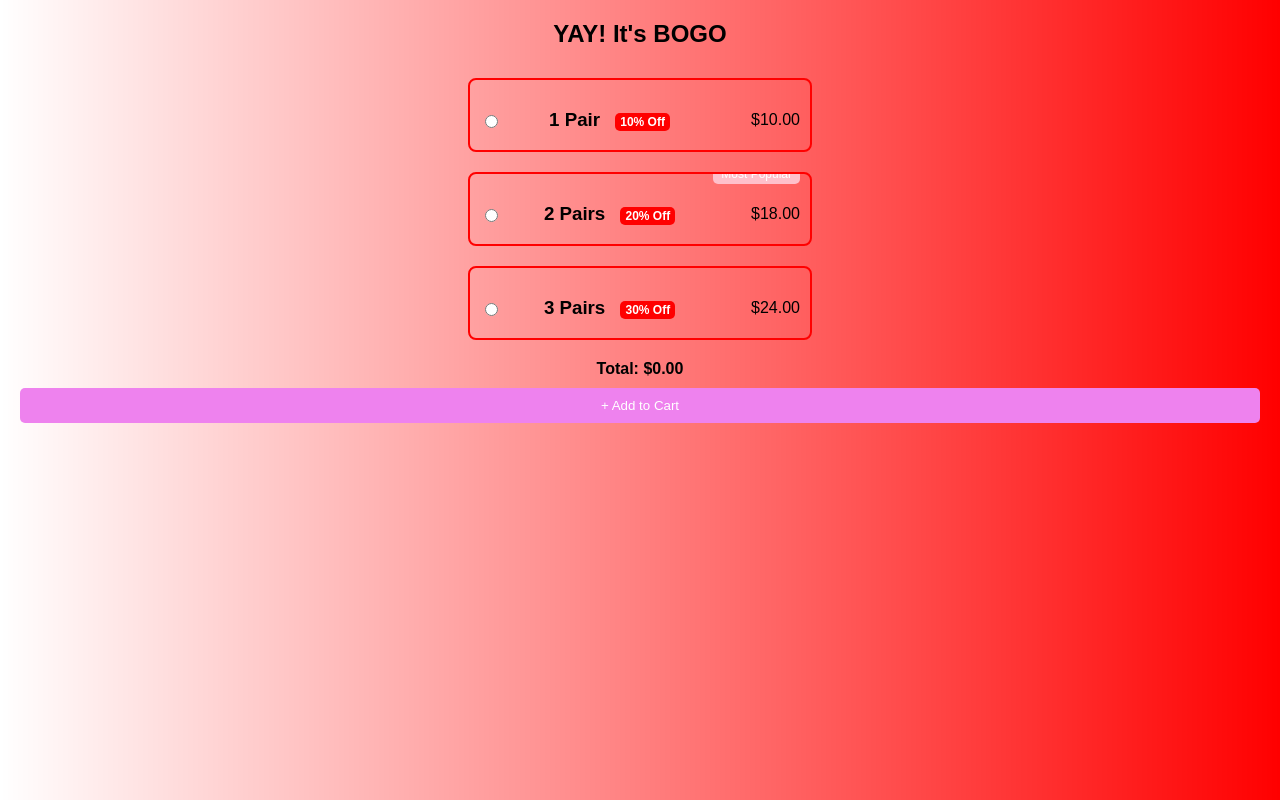
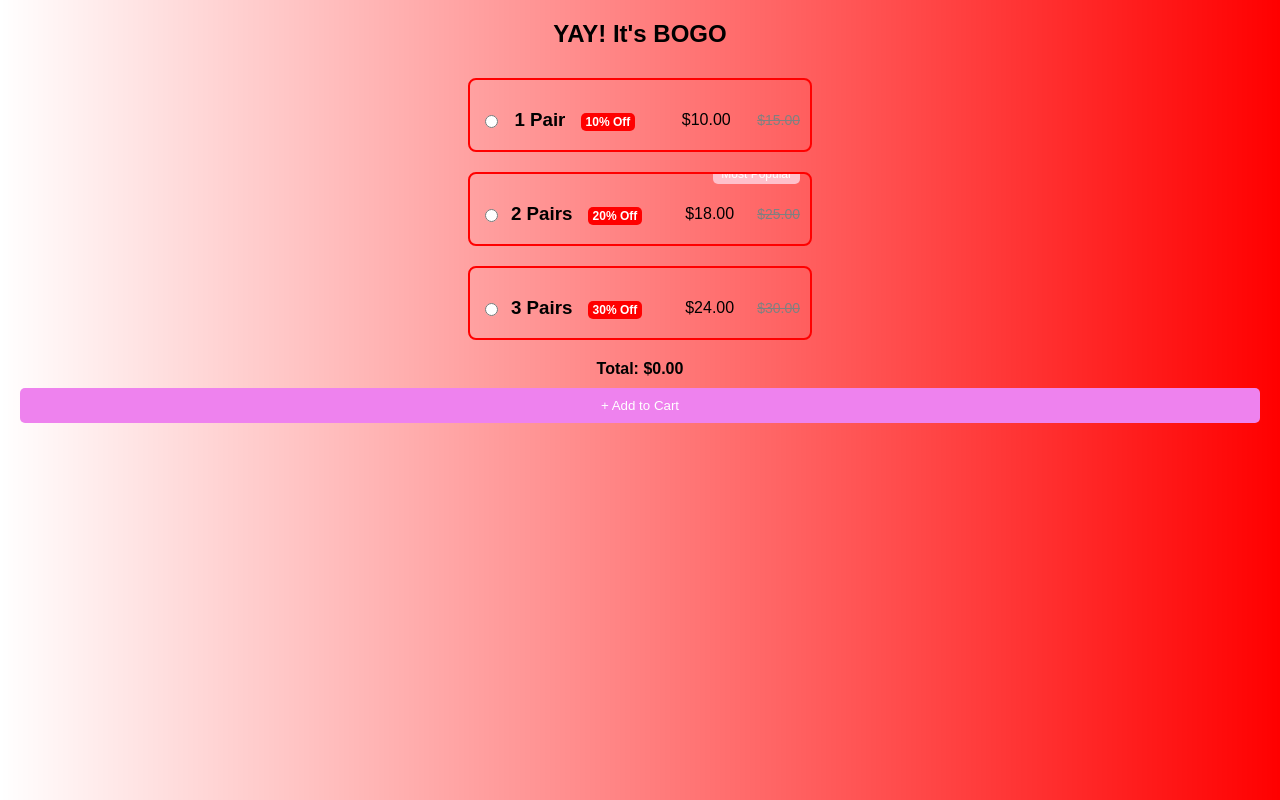
Before and after one commit to thedas11/Box-UI-Support, a plain HTML site: page index.html in a window 1280 px wide. Drawn offline with Linux system fonts and the light colour scheme.

Commit message:
price update

```diff
--- a/index.html
+++ b/index.html
@@ -9,12 +9,13 @@
   <body>
     <h2>YAY! It's BOGO</h2>
 
-    <div class="container">
+    <div class="main-container">
         <div class="box" onclick="expandBox(this)">
             <div class="header">
                 <input type="radio" name="product" onclick="updatePrice(10)">
                 <h3>1 Pair <span class="discount">10% Off</span></h3>
                 <span>$10.00</span>
+                <div class="original-price">$15.00</div>
             </div>
             <div class="dropdowns-text"><p>Size</p><p class="color">Color</p></div>
 
@@ -34,6 +35,7 @@
                 <input type="radio" name="product" onclick="updatePrice(18)">
                 <h3 >2 Pairs <span class="discount">20% Off</span></h3>
                 <span>$18.00</span>
+                <span class="original-price">$25.00</span>
             </div>
             <div class="dropdowns-text"><p>Size</p><p class="color">Color</p></div>
 
@@ -52,6 +54,7 @@
                 <input type="radio" name="product" onclick="updatePrice(24)">
                 <h3>3 Pairs <span class="discount">30% Off</span></h3>
                 <span>$24.00</span>
+                <span class="original-price">$30.00</span>
             </div>
             <div class="dropdowns-text"><p>Size</p><p class="color">Color</p></div>
             <div class="dropdowns">
--- a/style.css
+++ b/style.css
@@ -4,7 +4,7 @@ body {
     margin: 20px;
     background-image: linear-gradient(to right, rgba(255,0,0,0), rgba(255,0,0,1));
 }
-.container {
+.main-container {
     display: flex;
     flex-direction: column;
     align-items: center;
@@ -95,3 +95,9 @@ h3{
     position: relative;
     left: 10px;
 }
+.original-price {
+    font-size: 14px;
+    color: gray;
+    text-decoration: line-through;
+    display: block;
+}
```
